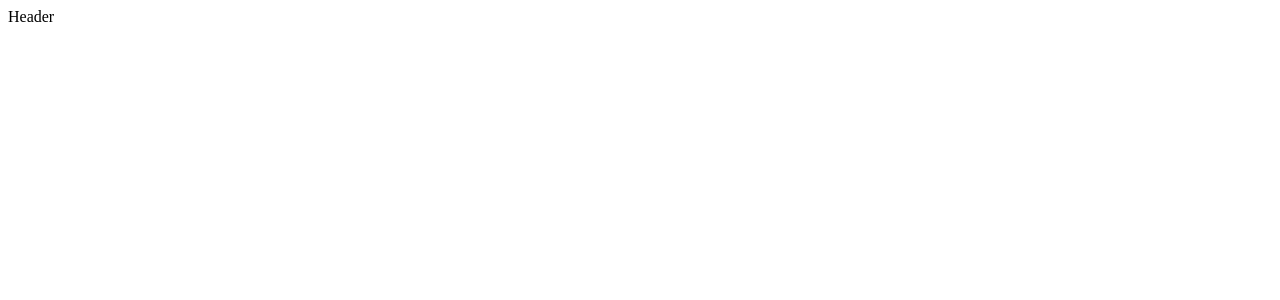
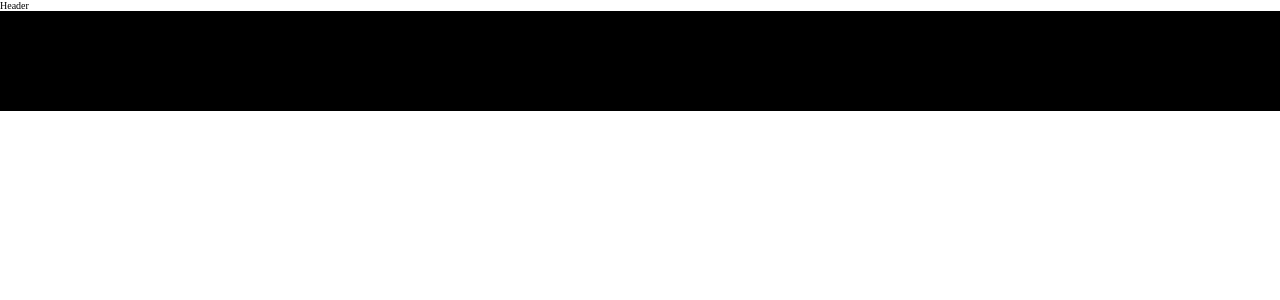
Before and after one commit to thrsrossi/f-test, a React (Create React App) app: page / in a window 1280 px wide. Shown: the top 300 px of the page. Built offline with nearby package versions, Linux system fonts and the light colour scheme.

Commit message:
Add global style, theme and default layout.

```diff
--- a/src/App.js
+++ /dev/null
@@ -1,10 +0,0 @@
-import React from 'react';
-import { Header } from './components/Header';
-
-export const App = () => {
-  return (
-    <div className='App'>
-      <Header />
-    </div>
-  );
-};
--- /dev/null
+++ b/src/components/App.js
@@ -0,0 +1,19 @@
+import React from 'react';
+import styled from 'styled-components';
+import { DefaultLayout } from '../styles/layouts/default-layout';
+import { Header } from './Header';
+
+export const App = () => {
+  return (
+    <DefaultLayout>
+      <Header />
+      <Container />
+    </DefaultLayout>
+  );
+};
+
+const Container = styled.div`
+  width: 100%;
+  height: 10rem;
+  background: ${(props) => props.theme.color.black};
+`;
--- a/src/components/header.js
+++ b/src/components/header.js
@@ -1,5 +1,10 @@
 import React from 'react';
+import styled from 'styled-components';
 
 export const Header = () => {
-  return <div>Header</div>;
+  return <StyledHeader>Header</StyledHeader>;
 };
+
+const StyledHeader = styled.header`
+  width: 100%;
+`;
--- a/src/index.js
+++ b/src/index.js
@@ -1,7 +1,7 @@
 import 'react-app-polyfill/ie9';
 import React from 'react';
 import ReactDOM from 'react-dom';
-import { App } from './App';
+import { App } from './components/App';
 import * as serviceWorker from './serviceWorker';
 
 ReactDOM.render(
--- /dev/null
+++ b/src/styles/global.js
@@ -0,0 +1,51 @@
+import { createGlobalStyle } from 'styled-components';
+
+export const GlobalStyle = createGlobalStyle`
+  html, body, div, span, applet, object, iframe,
+  h1, h2, h3, h4, h5, h6, p, blockquote, pre,
+  a, abbr, acronym, address, big, cite, code,
+  del, dfn, em, img, ins, kbd, q, s, samp,
+  small, strike, strong, sub, sup, tt, var,
+  b, u, i, center,
+  dl, dt, dd, ol, ul, li,
+  fieldset, form, label, legend,
+  table, caption, tbody, tfoot, thead, tr, th, td,
+  article, aside, canvas, details, embed,
+  figure, figcaption, footer, header, hgroup,
+  menu, nav, output, ruby, section, summary,
+  time, mark, audio, video {
+    margin: 0;
+    padding: 0;
+    border: 0;
+    font: inherit;
+    vertical-align: baseline;
+  }
+  html {
+    font-size: 62.5%;
+  }
+  body {
+    like-height: 1;
+  }
+  article, aside, details, figcaption, figure,
+  footer, header, hgroup, menu, nav, section {
+    display: block;
+  }
+  ol, ul {
+    list-style: none;
+  }
+  blockquote, q {
+    quotes: none;
+  }
+  blockquote:before, blockquote:after,
+  q:before, q:after {
+    content: '';
+    content: none;
+  }
+  table {
+    border-collapse: collapse;
+    border-spacing: 0;
+  }
+  *, *:before, *:after {
+    box-sizing: border-box;
+  }
+`;
--- /dev/null
+++ b/src/styles/layouts/default-layout.js
@@ -0,0 +1,13 @@
+import * as React from 'react';
+import { ThemeProvider } from 'styled-components';
+import { theme } from '../../styles/theme';
+import { GlobalStyle } from '../../styles/global';
+
+export const DefaultLayout = ({ children }) => (
+  <ThemeProvider theme={theme}>
+    <>
+      {children}
+      <GlobalStyle />
+    </>
+  </ThemeProvider>
+);
--- /dev/null
+++ b/src/styles/theme.js
@@ -0,0 +1,15 @@
+export const theme = {
+  color: {
+    black: '#000',
+    white: '#FFF',
+  },
+  device: {
+    mobileS: '(max-width: 32rem)',
+    mobileM: '(max-width: 37.5rem)',
+    mobileL: '(max-width: 42.5rem)',
+    tablet: '(max-width: 76.8rem)',
+    laptop: '(max-width: 102.4rem)',
+    laptopL: '(max-width: 144rem)',
+    desktop: '(max-width: 256rem)',
+  },
+};
```
